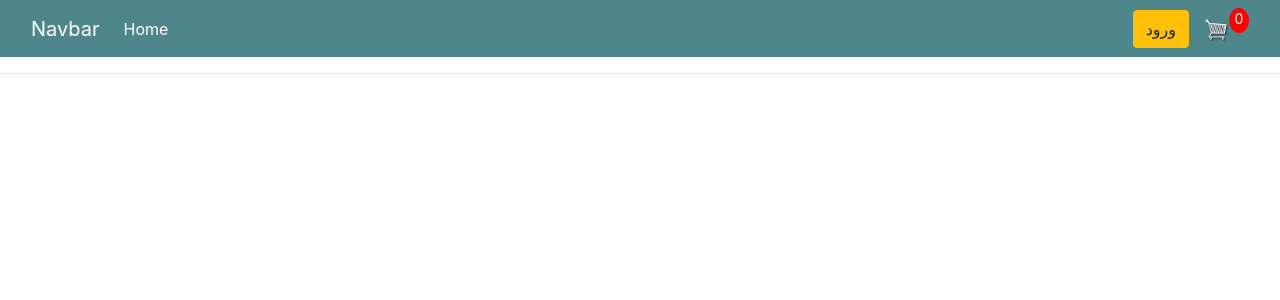
After one commit to kiarash-borooshan/scanpayV1, a Django app: template ecommerce/templates/main.html in a window 1280 px wide. The commit adds this page. Shown: the top 300 px of the page. Run offline with Django 5.2, Linux system fonts and the light colour scheme; the template is opened without the code that fills it, so the values that code supplies are empty; some libraries are stand-ins or nearby versions.

Commit message:
navBar Modified

```diff
--- a/ecommerce/ecommerce/settings.py
+++ b/ecommerce/ecommerce/settings.py
@@ -9,7 +9,7 @@ https://docs.djangoproject.com/en/5.0/topics/settings/
 For the full list of settings and their values, see
 https://docs.djangoproject.com/en/5.0/ref/settings/
 """
-
+import os
 from pathlib import Path
 
 # Build paths inside the project like this: BASE_DIR / 'subdir'.
@@ -117,6 +117,9 @@ USE_TZ = True
 # https://docs.djangoproject.com/en/5.0/howto/static-files/
 
 STATIC_URL = 'static/'
+STATICFILES_DIRS=[
+    os.path.join(BASE_DIR,'static')
+]
 
 # Default primary key field type
 # https://docs.djangoproject.com/en/5.0/ref/settings/#default-auto-field
--- /dev/null
+++ b/ecommerce/static/css/main.css
@@ -0,0 +1,99 @@
+body{
+	background-color: hsl(0, 0%, 98%);
+}
+
+h1,h2,h3,h4,h5,h6{
+	color:hsl(0, 0%, 30%);
+}
+
+.box-element{
+	box-shadow:hsl(0, 0%, 80%) 0 0 16px;
+	background-color: #fff;
+	border-radius: 4px;
+	padding: 10px;
+}
+
+.thumbnail{
+	width: 100%;
+	height: 200px;
+	-webkit-box-shadow: -1px -3px 5px -2px rgba(214,214,214,1);
+    -moz-box-shadow: -1px -3px 5px -2px rgba(214,214,214,1);
+    box-shadow: -1px -3px 5px -2px rgba(214,214,214,1);
+}
+
+.product{
+	border-radius: 0 0 4px 4px;
+}
+
+.bg-darkme{
+	background-color: #4f868c!important;
+}
+
+#cart-icon{
+	width:25px;
+	display: inline-block;
+	margin-left: 15px;
+}
+
+#cart-total{
+	display: block;
+	text-align: center;
+	color:#fff;
+	background-color: red;
+	width: 20px;
+	height: 25px;
+	border-radius: 50%;
+	font-size: 14px;
+}
+
+.col-lg-4, .col-lg-6, .col-lg-8, .col-lg-12{
+	margin-top: 10px;
+}
+
+.btn{
+	border-radius: 0;
+}
+
+.row-image{
+	width: 100px;
+}
+
+.form-field{
+	width:250px;
+	display: inline-block;
+	padding: 5px;
+}
+
+.cart-row{
+	display: flex;
+    align-items: flex-stretch;
+    padding-bottom: 10px;
+    margin-bottom: 10px;
+    border-bottom: 1px solid #ececec;
+
+}
+
+.quantity{
+	display: inline-block;
+	font-weight: 700;
+	padding-right:10px;
+
+
+}
+
+.chg-quantity{
+	width: 12px;
+	cursor: pointer;
+	display: block;
+	margin-top: 5px;
+	transition:.1s;
+}
+
+.chg-quantity:hover{
+	opacity: .6;
+}
+
+
+.hidden{
+	display: none!important;
+}
--- a/ecommerce/store/url.py
+++ b/ecommerce/store/url.py
@@ -5,8 +5,8 @@ from . import views
 
 app_name = "store"
 
-urlpattens = [
-    path("", views.store, name=""),
+urlpatterns = [
+    path("", views.store, name="home"),
     path("cart/", views.cart, name="cart"),
     path("checkout/", views.checkout, name="checkout"),
 ]
--- /dev/null
+++ b/ecommerce/templates/main.html
@@ -0,0 +1,33 @@
+<!DOCTYPE html>
+{% load static %}
+<html lang="en">
+<head>
+    <meta charset="UTF-8"
+          name="viewport"
+          content="with=device-width, initial-scale=1, minimum-scale=1">
+    <link rel="stylesheet"
+          type="text/css"
+          href="{% static 'css/main.css' %}">
+    <link rel="stylesheet"
+          href="https://stackpath.bootstrapcdn.com/bootstrap/4.4.1/css/bootstrap.min.css"
+          integrity="sha384-Vkoo8x4CGsO3+Hhxv8T/Q5PaXtkKtu6ug5TOeNV6gBiFeWPGFN9MuhOf23Q9Ifjh"
+          crossorigin="anonymous">
+    <title>kiapay</title>
+</head>
+<body>
+{% include 'partial/navBar.html' %}
+<hr>
+<div class="container">
+    <br>
+    {% block content %} {% endblock %}
+</div>
+
+
+
+<script src="https://code.jquery.com/jquery-3.4.1.slim.min.js" integrity="sha384-J6qa4849blE2+poT4WnyKhv5vZF5SrPo0iEjwBvKU7imGFAV0wwj1yYfoRSJoZ+n" crossorigin="anonymous"></script>
+
+<script src="https://cdn.jsdelivr.net/npm/popper.js@1.16.0/dist/umd/popper.min.js" integrity="sha384-Q6E9RHvbIyZFJoft+2mJbHaEWldlvI9IOYy5n3zV9zzTtmI3UksdQRVvoxMfooAo" crossorigin="anonymous"></script>
+
+<script src="https://stackpath.bootstrapcdn.com/bootstrap/4.4.1/js/bootstrap.min.js" integrity="sha384-wfSDF2E50Y2D1uUdj0O3uMBJnjuUD4Ih7YwaYd1iqfktj0Uod8GCExl3Og8ifwB6" crossorigin="anonymous"></script>
+</body>
+</html>
--- /dev/null
+++ b/ecommerce/templates/partial/navBar.html
@@ -0,0 +1,30 @@
+{% load static %}
+
+<nav class="navbar navbar-expand-lg bg-body-tertiary navbar-dark bg-darkme">
+  <div class="container-fluid">
+    <a class="navbar-brand" href="#">Navbar</a>
+    <button class="navbar-toggler"
+            type="button"
+            data-bs-toggle="collapse"
+            data-bs-target="#navbarSupportedContent"
+            aria-controls="navbarSupportedContent"
+            aria-expanded="false"
+            aria-label="Toggle navigation">
+      <span class="navbar-toggler-icon"></span>
+    </button>
+    <div class="collapse navbar-collapse" id="navbarSupportedContent">
+      <ul class="navbar-nav me-auto mb-2 mb-lg-0">
+        <li class="nav-item">
+          <a class="nav-link active" aria-current="page" href="#">Home</a>
+        </li>
+      </ul>
+    </div>
+    <div class="form-inline my-2 my-lg-0">
+      <a href="" class="btn btn-warning">ورود</a>
+      <a href="{% url 'store:cart' %}">
+        <img src="{% static 'images/cart.png' %}" alt="" id="cart-icon">
+      </a>
+      <p id="cart-total">0</p>
+    </div>
+  </div>
+</nav>
```
Also changed, not shown: ecommerce/templates/store/main.html (deleted, +0 -10 lines), ecommerce/templates/store/store.html (+4 -9 lines), ecommerce/static/images/cart.png (added), ecommerce/templates/store/checkout.html (renamed from ecommerce/templates/store/checkut.html).
